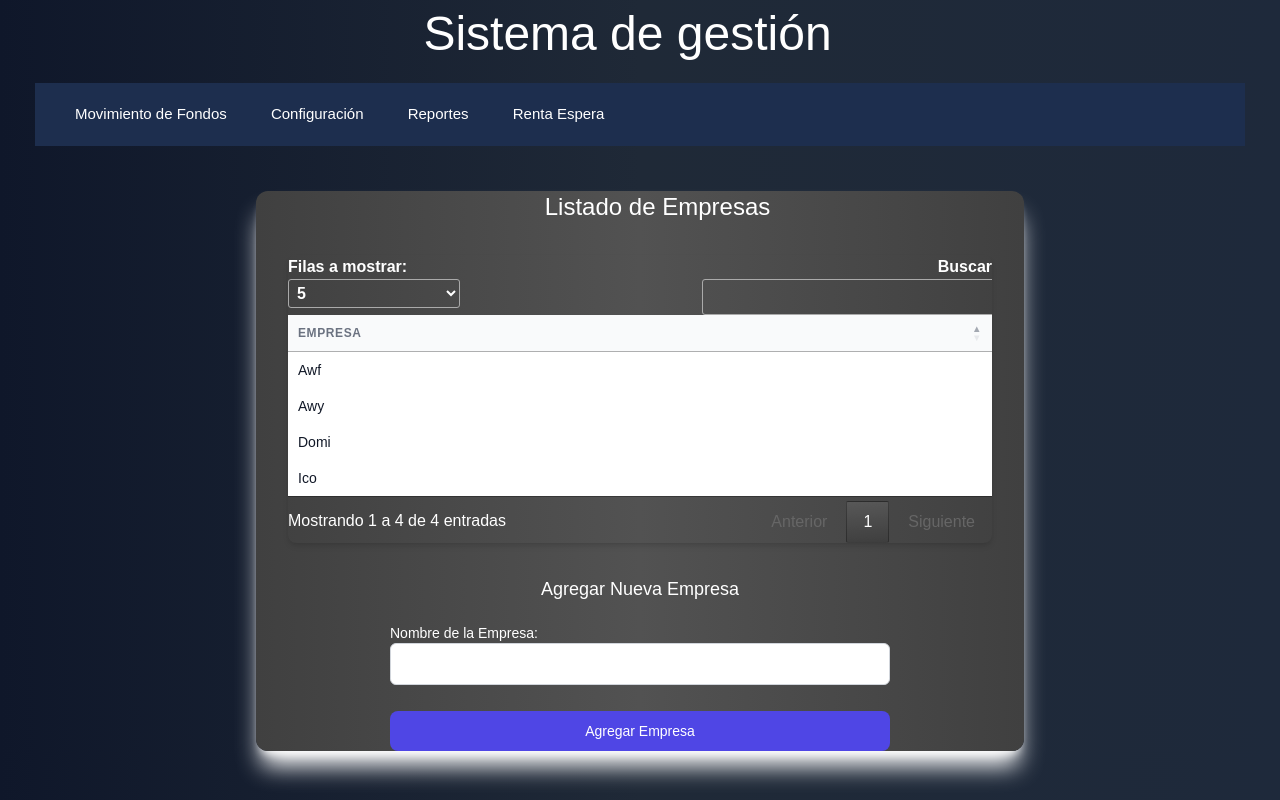
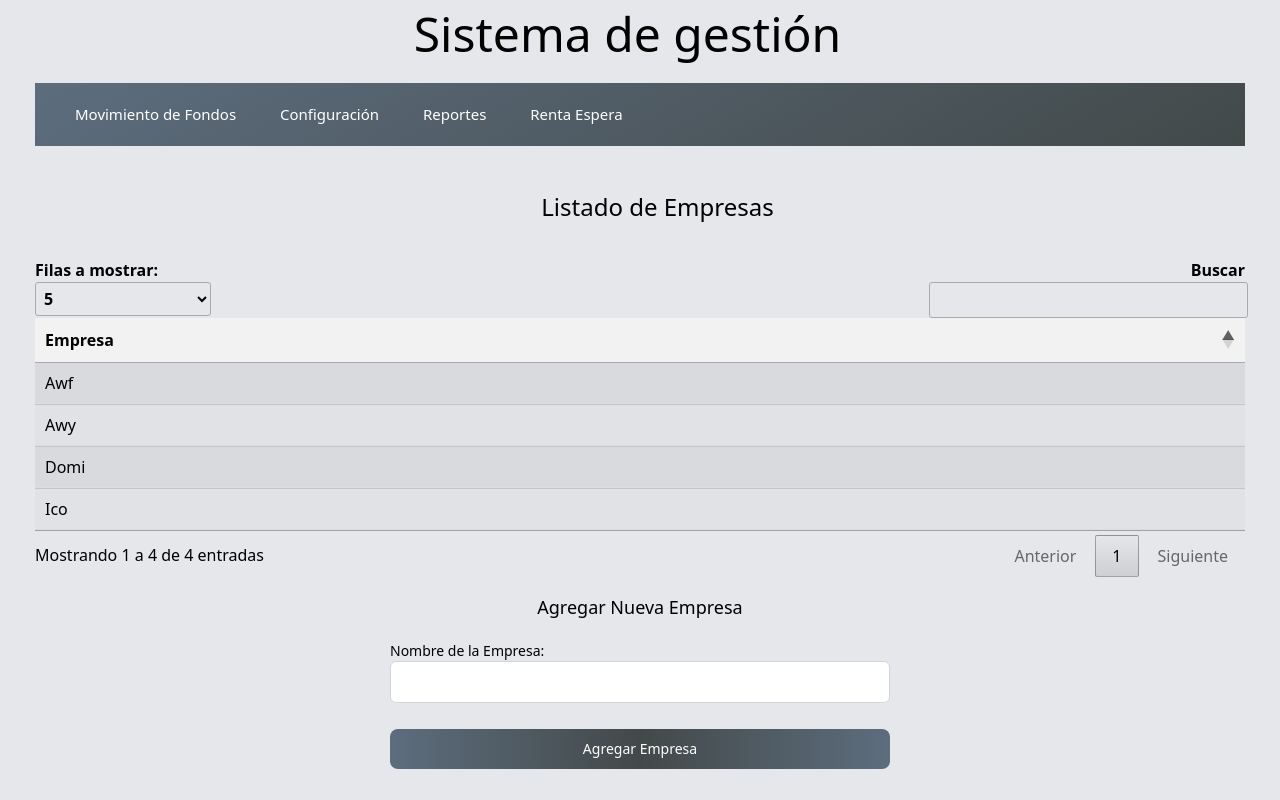
Before and after one commit to IgnacioBacchini/SistemaContable, a Flask app: page /api/addcompany in a window 1280 px wide. Run offline with Flask 3, Linux system fonts and the light colour scheme; some libraries are stand-ins or nearby versions.

Commit message:
cambios de estilo

```diff
--- a/app.py
+++ b/app.py
@@ -9,9 +9,9 @@ from Models import *
 # Configuración de la aplicación Flask
 app = Flask(__name__)
 
-app.config["SQLALCHEMY_DATABASE_URI"] = "sqlite:///C:\\Users\\ignac\\Desktop\\Argenway\\SistemaContable\\database\\SistemaPRU.db"
+# app.config["SQLALCHEMY_DATABASE_URI"] = "sqlite:///C:\\Users\\ignac\\Desktop\\Argenway\\SistemaContable\\database\\SistemaPRU.db"
 # app.config["SQLALCHEMY_DATABASE_URI"] = "sqlite:///C:\\Roberto\\Argenway\\240120 aplicacion\\SistemaContable\\database\\SistemaPRU.db"
-# app.config["SQLALCHEMY_DATABASE_URI"] = "sqlite:///C:\\Users\\micae\\Desktop\\SistemaContable\\database\\SistemaPRU.db"
+app.config["SQLALCHEMY_DATABASE_URI"] = "sqlite:////home/sanchez/SistemaContable/database/SistemaPRU.db"
 app.config["SQLALCHEMY_TRACK_MODIFICATIONS"] = False  # Corregido: "SQLALCHEMY_TRACK_MODIFICATIONES"
 db.init_app(app)
 
--- a/static/style.css
+++ b/static/style.css
@@ -1,5 +1,5 @@
 body {
-  font-family: sans-serif;
+  font-family: system-ui, -apple-system, BlinkMacSystemFont, 'Segoe UI', Roboto, Oxygen, Ubuntu, Cantarell, 'Open Sans', 'Helvetica Neue', sans-serif;
   margin: 0;
   padding: 0;
 }
@@ -11,7 +11,7 @@ header {
 }
 
 nav {
-  background-color: #1d2e4e;
+  background: linear-gradient(150deg, #5D6D7E, #424949 );
   margin-bottom: 20px;
   margin: 25px;
   padding: 20px;
--- a/templates/addcompany.html
+++ b/templates/addcompany.html
@@ -18,27 +18,24 @@
 
     {% block content %}
 
-    <div class="bg-gradient-to-r from-neutral-700 via-neutral-600 to-neutral-700 mx-64 rounded-xl shadow-xl shadow-white px-8 text-white space-y-4">
+    <div class="text-black ">
 
-        <h2 class="text-2xl font-medium text-white text-center">Listado de Empresas</h2>
+        <h2 class="text-2xl font-medium text-black text-center">Listado de Empresas</h2>
 
-        <div class="flex flex-col">
-            <div class="overflow-x-auto sm:-mx-6 lg:-mx-8">
-              <div class="inline-block min-w-full py-4 sm:px-6 lg:px-8">
-                <div class="overflow-hidden shadow-md sm:rounded-lg">
-                  <table id="tabla" class="min-w-full divide-y divide-gray-200">
-                    <thead class="bg-gray-50">
+        <div class="styled-table-container">
+          <table id="tabla" class="display dataTable styled-table">
+            <thead>
               <tr>
-                        <th class="px-6 py-3 text-left text-xs font-medium text-gray-500 uppercase tracking-wider">
+                <th>
                   Empresa
                 </th>
               </tr>
             </thead>
-                    <tbody class="bg-white divide-y divide-gray-200">
+            <tbody>
               {% for empresa in opciones_empresa %}
               <tr>
-                        <td class="px-6 py-4 whitespace-nowrap">
-                          <div class="text-sm font-medium text-gray-900">
+                <td>
+                  <div>
                     {{ empresa.nombre_empresa }}
                   </div>
                 </td>
@@ -47,13 +44,10 @@
             </tbody>
           </table>
         </div>
-              </div>
-            </div>
-          </div>
 
           <div class="flex flex-col mt-4">
             <div>
-              <h3 class="text-lg font-medium text-white">Agregar Nueva Empresa</h3>
+              <h3 class="text-lg font-medium text-black">Agregar Nueva Empresa</h3>
 
               {% if error %}
               <div class="error-message">
@@ -63,10 +57,10 @@
 
               <form class="flex flex-col" action="/api/addcompany" method="post">
                 <div class="form-group flex flex-col mt-4">
-                  <label for="nombre_empresa" class="text-sm font-medium text-white">Nombre de la Empresa:</label>
+                  <label for="nombre_empresa" class="text-sm font-medium text-black">Nombre de la Empresa:</label>
                   <input type="text" id="nombre_empresa" name="nombre_empresa" class="rounded-md border-gray-300 focus:border-indigo-600 focus:ring-indigo-600 w-full p-2" required>
                 </div>
-                <button type="submit" class="mt-4 w-full bg-indigo-600 text-white hover:bg-indigo-700 focus:ring-indigo-500 font-medium rounded-lg text-sm px-5 py-2.5 text-center">Agregar Empresa</button>
+                <button type="submit" class="mt-4 w-full text-white bg-gradient-to-r from-[#5D6D7E] via-[#424949] to-[#5D6D7E] font-medium rounded-lg text-sm px-5 py-2.5 text-center">Agregar Empresa</button>
               </form>
             </div>
           </div>
--- a/templates/addinvestor.html
+++ b/templates/addinvestor.html
@@ -14,7 +14,7 @@
     {% extends 'base.html' %}
 
     {% block content %}
-        <h2>Listado de Agentes financieros</h2>
+    <h2 class="text-2xl font-medium text-black text-center">Listado de agentes financieros</h2>
         <div class="styled-table-container">
             <table id="tabla" class="display dataTable styled-table">
                 <thead>
@@ -34,7 +34,7 @@
             </table>
         </div>
 
-        <h3>Agregar Nuevo</h3>
+        <h2 class="text-2xl font-medium text-black text-center">Agregar nuevo</h2>
         {% if error %}
             <div class="error-message">{{ error }}</div>
         {% endif %}
@@ -51,7 +51,7 @@
                     <option value="Inversor">Inversor</option>
                 </select>
             </div>
-            <input type="submit" value="Agregar">
+            <button type="submit" value="Agregar" class="mt-4 w-full text-white bg-gradient-to-r from-[#5D6D7E] via-[#424949] to-[#5D6D7E] font-medium rounded-lg text-sm px-5 py-2.5 text-center">Agregar Nuevo</button>
         </form>
     </div>
         <script src="{{ url_for('static', filename='js/datatable.js') }}"></script>
--- a/templates/addrate.html
+++ b/templates/addrate.html
@@ -11,7 +11,7 @@
 
     {% block content %}
 
-    <h3>Tasa - Nuevo</h3>
+    <h2 class="text-2xl font-medium text-black text-center">Tasa -Nuevo</h2>
 
         <form action="/api/addrate" method="post">
             <div class="form-group">
@@ -46,8 +46,8 @@
                 <label for="tasa">Tasa:</label>
                 <input type="number" id="tasa" name="tasa" step="0.01" min="0" max="0.12"><br>
             </div>
+            <button type="submit" value="Añadir tasa" class="mt-4 w-full text-white bg-gradient-to-r from-[#5D6D7E] via-[#424949] to-[#5D6D7E] font-medium rounded-lg text-sm px-5 py-2.5 text-center">Añadir tasa</button>
 
-            <input type="submit" value="Añadir tasa">
         </form>
 
     {% endblock %}
--- a/templates/adduser.html
+++ b/templates/adduser.html
@@ -14,7 +14,7 @@
 
     {% block content %}
 
-        <h2>Listado de Usuarios</h2>
+    <h2 class="text-2xl font-medium text-black text-center">Listado de Usuarios</h2>
         <div class="styled-table-container">
             <table id="tabla" class="display dataTable styled-table">
                 <thead>
@@ -34,7 +34,7 @@
             </table>
         </div>
 
-        <h3>Agregar Nuevo Usuario</h3>
+        <h2 class="text-2xl font-medium text-black text-center">Agregar nuevo usuario</h2>
         {% if error %}
             <div class="error-message">{{ error }}</div>
         {% endif %}
@@ -51,7 +51,7 @@
                 <label for="contrasenia_usuario">Clave del Usuario:</label>
                 <input type="text" id="contrasenia_usuario" name="contrasenia_usuario" required>
             </div>
-            <input type="submit" value="Agregar Usuario">
+            <button type="submit" value="Agregar Ususario" class="w-full text-white bg-gradient-to-r from-[#5D6D7E] via-[#424949] to-[#5D6D7E] font-medium rounded-lg text-sm px-5 py-2.5 text-center">Agregar usuario</button>
         </form>
         <script src="{{ url_for('static', filename='js/datatable.js') }}"></script>
 
--- a/templates/base.html
+++ b/templates/base.html
@@ -7,10 +7,10 @@
     <script src="https://cdn.tailwindcss.com"></script>
     <title>Sistema Contable</title>
 </head>
-<body class="bg-gradient-to-r from-slate-900 via-gray-800 to-slate-800 container mx-auto">
-    <header class="">
+<body class="bg-gray-200 container mx-auto">
+    <header>
     <div class="grid place-content-center">
-        <h1 class="text-5xl text-white ">Sistema de gestión</h1>
+        <h1 class="text-5xl text-black ">Sistema de gestión</h1>
     </div>
         <nav>
             <a href="/api/addmovement">Movimiento de Fondos</a>
```
Also changed, not shown: templates/addaccount.html (+4 -4 lines), templates/addcac.html (+4 -4 lines), templates/addcoin.html (+4 -4 lines), templates/addconcept.html (+5 -3 lines), templates/addcontract.html (+4 -3 lines), templates/addproyect.html (+4 -3 lines), templates/movimientos.html (+5 -4 lines). Lines whose indentation alone changed are shown as unchanged.
